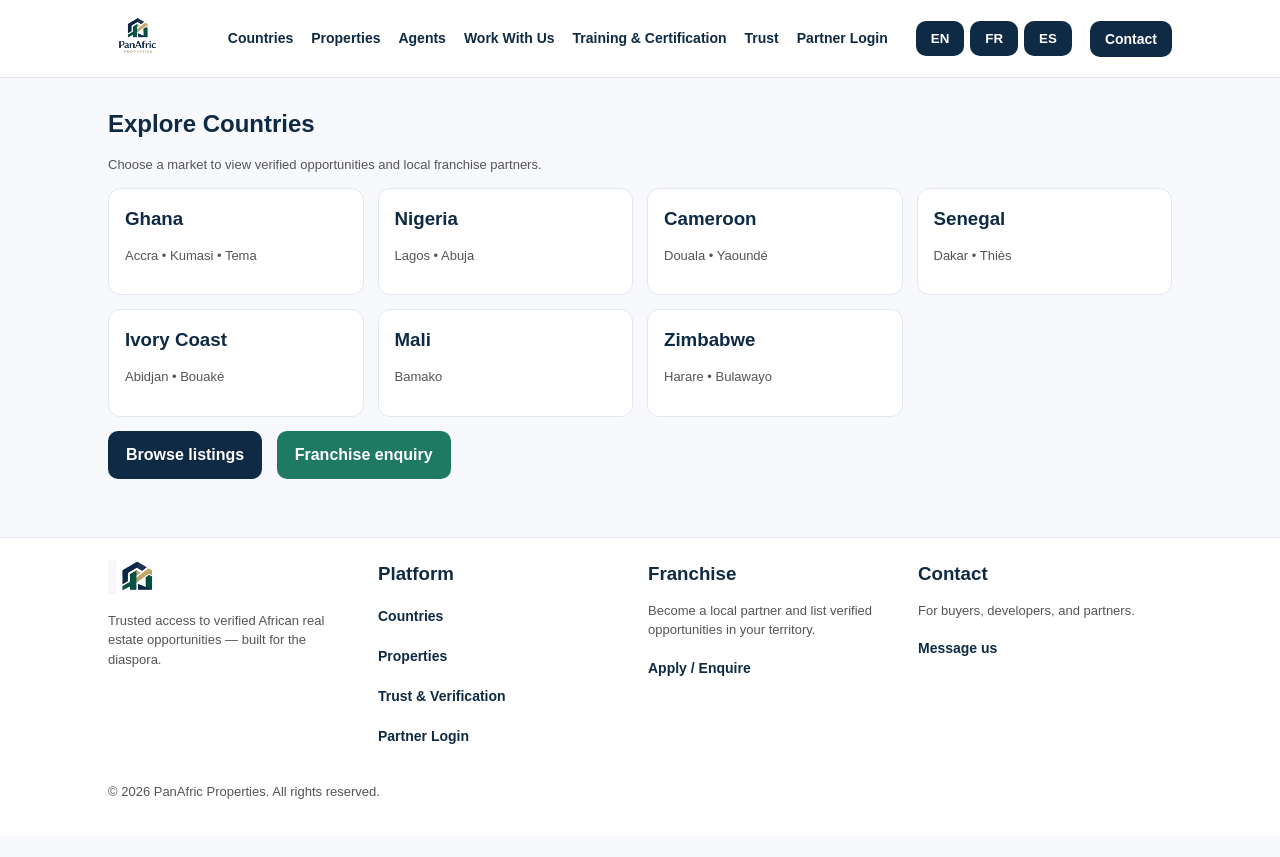
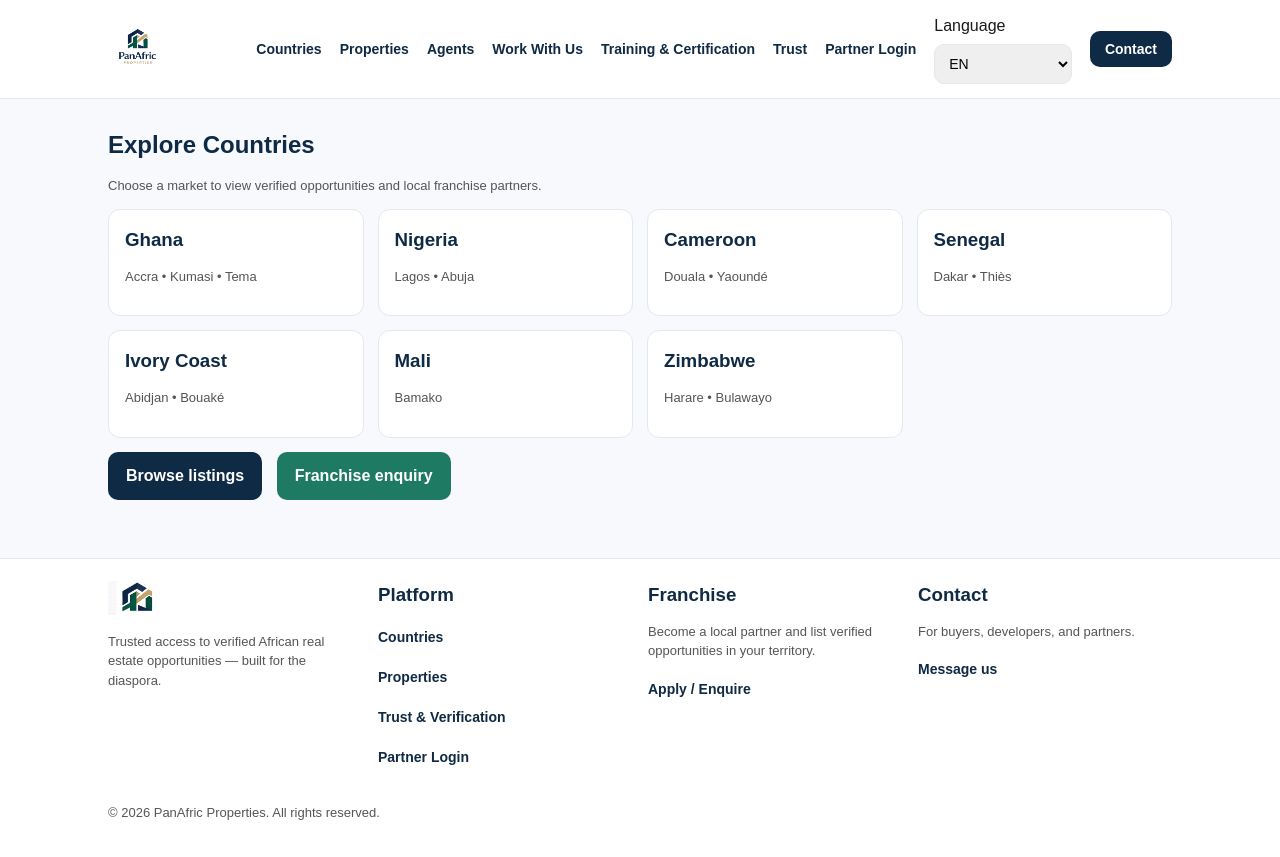
Before and after one commit to jnguegan/panafricproperties, a plain HTML site: page countries.html in a window 1280 px wide. Before the commit the page ends 836 px from the top, so only its background shows below. Drawn offline with Linux system fonts and the light colour scheme.

Commit message:
Update countries.html

```diff
--- a/countries.html
+++ b/countries.html
@@ -27,11 +27,16 @@
         <a href="training.html">Training & Certification</a>
         <a href="trust.html">Trust</a>
         <a href="login.html">Partner Login</a>
-        <div class="lang" style="display:flex; gap:6px; align-items:center; margin-left:10px;">
-  <button class="btn ghost" type="button" data-lang="en" onclick="papSetLang('en')">EN</button>
-  <button class="btn ghost" type="button" data-lang="fr" onclick="papSetLang('fr')">FR</button>
-  <button class="btn ghost" type="button" data-lang="es" onclick="papSetLang('es')">ES</button>
+        <!-- 🌍 Language Dropdown (like your screenshot) -->
+<div class="lang-switch">
+  <span class="lang-label" data-i18n="lang_label">Language</span>
+  <select class="lang-select" aria-label="Language" onchange="papSetLang(this.value)">
+    <option value="en">EN</option>
+    <option value="fr">FR</option>
+    <option value="es">ES</option>
+  </select>
 </div>
+
 
         <a href="contact.html" class="btn">Contact</a>
       </nav>
```
